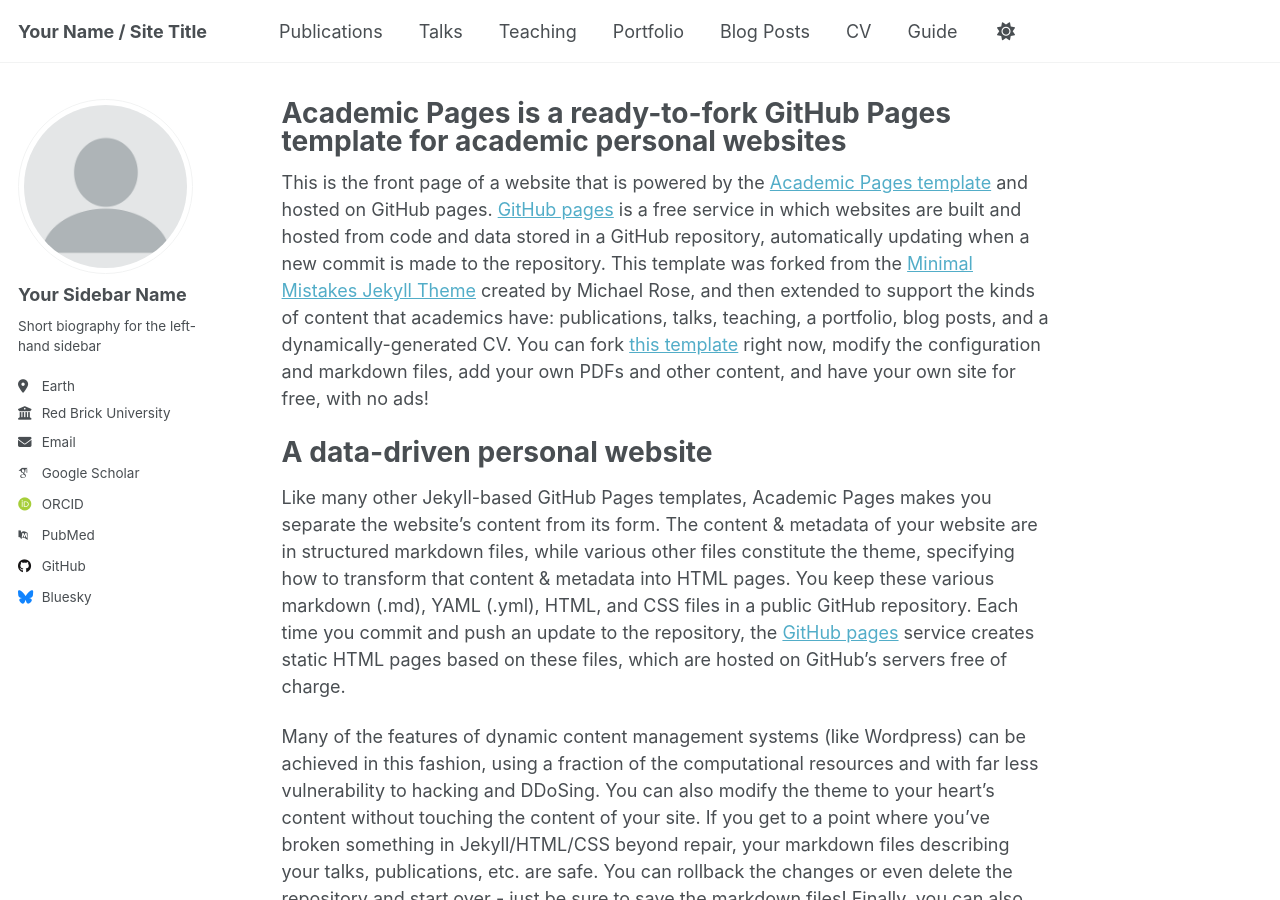
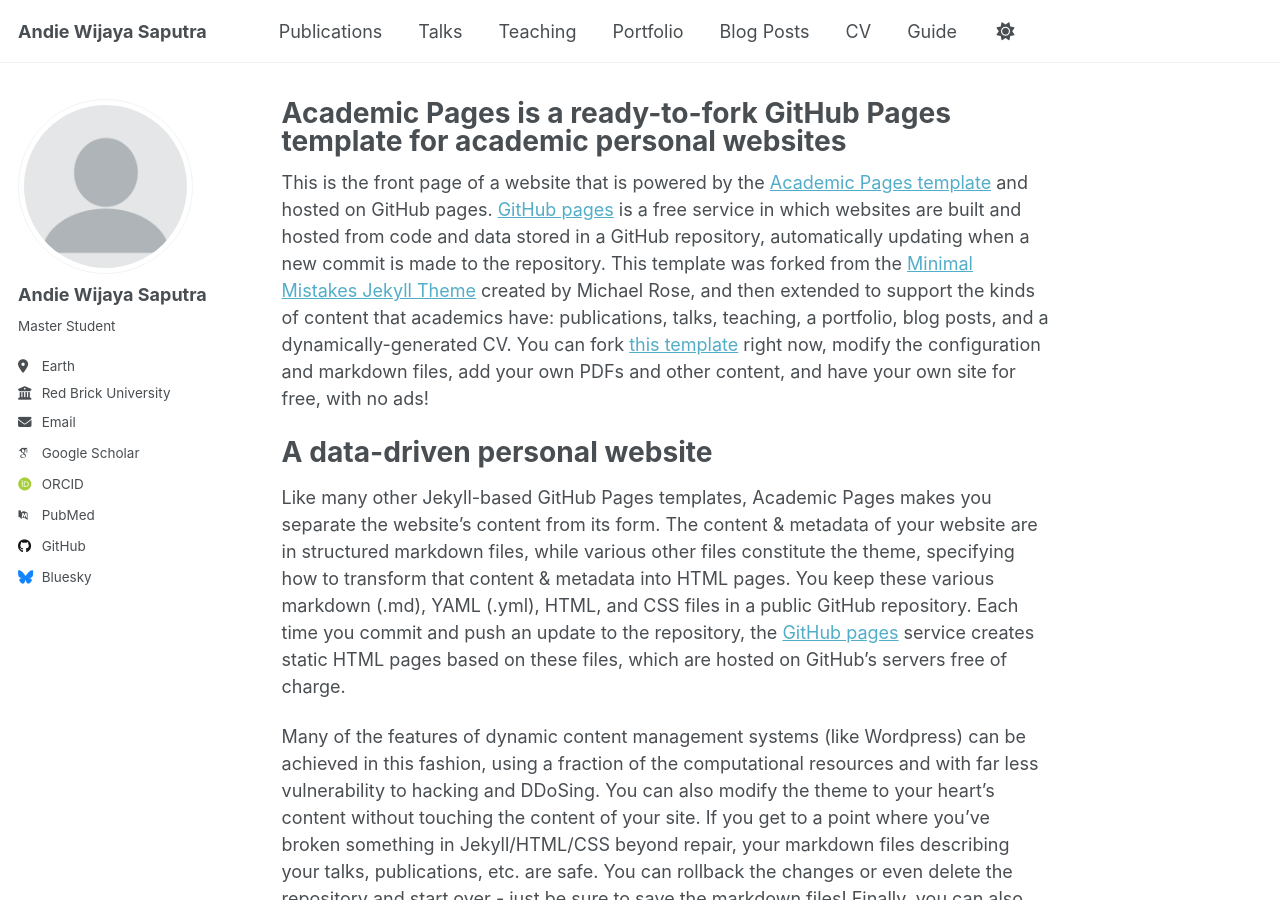
Before and after one commit to Jyawijaya/andiewijayasaputra.github.io, a Jekyll site: the page built from _pages/about.md, in a window 1280 px wide and 900 px high. Built offline with Jekyll 4.4.1, drawn with Linux system fonts in a browser that asks for light colours; some web fonts are replaced.

Commit message:
fix: edit, title, bio, name

```diff
--- a/_config.yml
+++ b/_config.yml
@@ -9,7 +9,7 @@
 # Basic Site Settings
 locale                   : "en-US"
 site_theme               : "default"
-title                    : "Your Name / Site Title"
+title                    : "Andie Wijaya Saputra"
 title_separator          : "-"
 name                     : &name "Andie Wijaya Saputra"
 description              : &description "Master student"
@@ -23,9 +23,9 @@
 author:
   # Biographic information
   avatar           : "profile.png"
-  name             : "Your Sidebar Name"
+  name             : "Andie Wijaya Saputra"
   pronouns         : # example: "she/her"
-  bio              : "Short biography for the left-hand sidebar"
+  bio              : "Master Student"
   location         : "Earth"
   employer         : "Red Brick University"
   uri              : # URL
```
